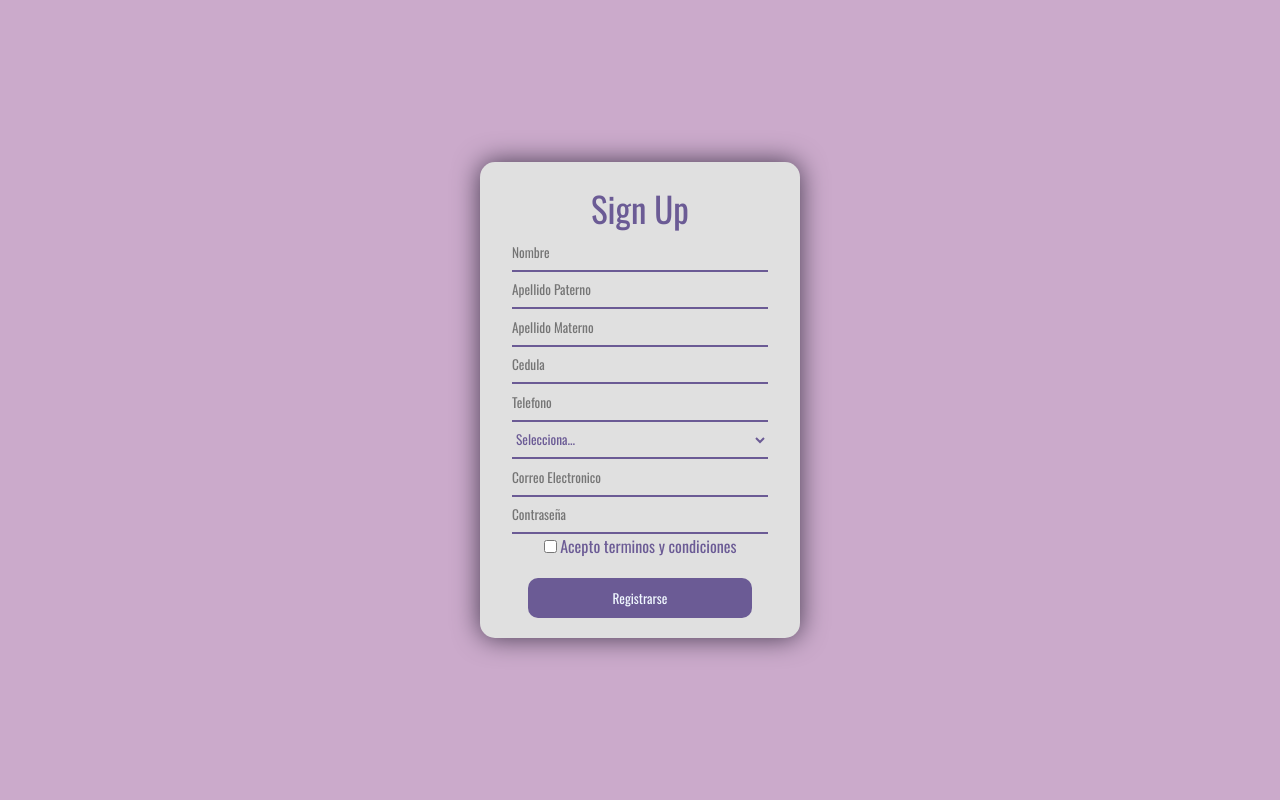
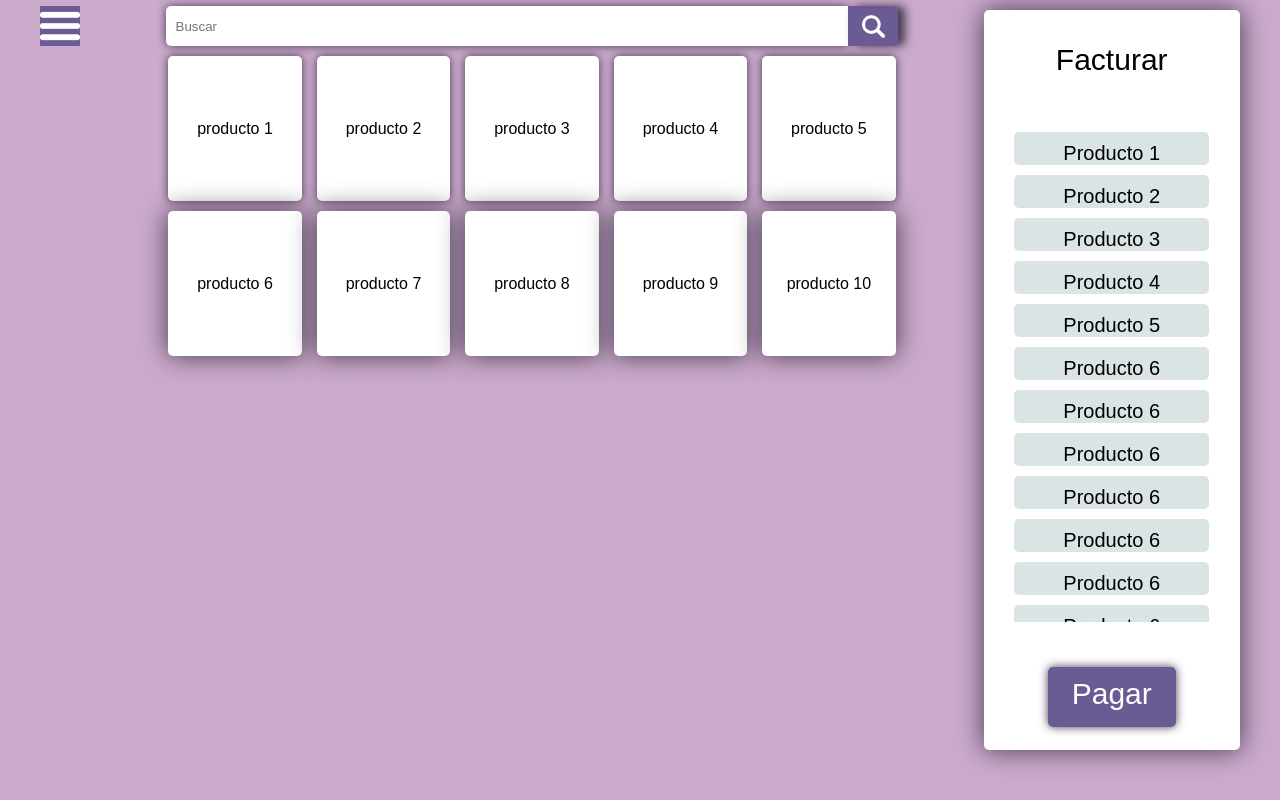
Before and after one commit to samuel-gamez/Aplicativo-Pos-para-Mi-pymes-en-Colombia, a Flask app: page /Registro in a window 1280 px wide. Run offline with Flask 3, Linux system fonts and the light colour scheme.

```diff
--- /dev/null
+++ b/Static/Js/Inicio.js
@@ -0,0 +1,6 @@
+$(document).ready(function () {
+    $(".menu_hamburguesa img").click(function () {
+        $(".opciones ul").toggleClass("show");
+        $("body").toggleClass("menu_abierto");
+    });
+});
--- a/Templates/Registro.html
+++ b/Templates/Registro.html
@@ -3,40 +3,100 @@
 <head>
     <meta charset="UTF-8">
     <meta name="viewport" content="width=device-width, initial-scale=1.0">
-    <link href="https://fonts.googleapis.com/css2?family=Oswald&display=swap" rel="stylesheet">
-    <link rel="stylesheet" href="{{ url_for('static', filename='Styles/StyleRegistro.css') }}">
+    <link rel="stylesheet" href="{{ url_for('static', filename='Styles/StyleInicio.css') }}">
+    <link href='https://unpkg.com/boxicons@2.1.4/css/boxicons.min.css' rel='stylesheet'>
+    <script src="https://code.jquery.com/jquery-3.6.4.min.js"></script>
+    <title>Inicio</title>
     <script src="https://ajax.googleapis.com/ajax/libs/jquery/3.5.1/jquery.min.js"></script>
-    <script src="{{ url_for('static', filename='js/Users.js') }}"></script>
-    <title>Registro</title>
-    <script type="text/javascript">
-        var registro_url = "{{ url_for('Registro') }}";
-    </script>
+    <script src="{{ url_for('static', filename='js/Inicio.js') }}"></script>
 </head>
 <body>
-    <div class="container">
-        <p>Sign Up</p>
-        <form class="form_1">
-            <input type="text" placeholder="Nombre" id="usu_nom" name="usu_nom">
-            <input type="text" placeholder="Apellido Paterno" id="usu_apep" name="usu_apep">
-            <input type="text" placeholder="Apellido Materno" id="usu_apem" name="usu_apem">
-            <input type="text" placeholder="Cedula" name="usu_ced" id="usu_ced">
-            <input type="text" placeholder="Telefono" name="usu_tel" id="usu_tel">
-            <select name="usu_sex" id="usu_sex" required>
-                <option value="" disabled selected>Selecciona...</option>
-                <option value="M">Masculino</option>
-                <option value="F">Femenino</option>
-                <option value="O">Otro</option>
-            </select>
-            <input type="email" placeholder="Correo Electronico" name="usu_correo" id="usu_correo">
-            <input type="password" placeholder="Contraseña" name="usu_password" id="usu_password">
-            <!-- <input type="password" placeholder="Confirma tu contraseña"> -->
-        </form>
-        <form class="form_2">
-            <input type="checkbox" name="veificacion">
-            <label for="veificacion">Acepto terminos y condiciones</label>
-        </form>
+    <div class="menu_hamburguesa">
+        <img src="{{ url_for('static', filename='Image/menu.png') }}">
+        <Section>
+            <div class="opciones">
+                <ul>
+                    <li>Recaudo</li>
+                    <li>Listado de facturas</li>
+                    <li>Ventas por cliente</li>
+                    <li>Cuadre de caja</li>
+                    <li>Movimiento de caja</li>
+                    <li>Comprobante informe diario</li>
+                    <li>Ventas por producto</li>
+                </ul>
+            </div>
+        </Section>
+    </div>
+    <div class="container_1">
+        <nav>
+            <input type="text" placeholder="Buscar">
+            <button>
+                <img src="{{ url_for('static', filename='Image/Lupa.png') }}">
+            </button>
+        </nav>
 
-        <button id="registroButton">Registrarse</button>
+        <section>
+            <div class="fila_1">
+                <div>
+                    <p>producto 1</p>
+                </div>
+                <div>
+                    <p>producto 2</p>
+                </div>
+                <div>
+                    <p>producto 3</p>
+                </div>
+                <div>
+                    <p>producto 4</p>
+                </div>
+                <div>
+                    <p>producto 5</p>
+                </div>
+            </div>
+
+            <div class="fila_2">
+                <div>
+                    <p>producto 6</p>
+                </div>
+                <div>
+                    <p>producto 7</p>
+                </div>
+                <div>
+                    <p>producto 8</p>
+                </div>
+                <div>
+                    <p>producto 9</p>
+                </div>
+                <div>
+                    <p>producto 10</p>
+                </div>
+            </div>
+        </section>
+    </div>
+
+
+    <div class="container_2">
+        <p>Facturar</p>
+
+        <section>
+            <div><p>Producto 1</p></div>
+            <div><p>Producto 2</p></div>
+            <div><p>Producto 3</p></div>
+            <div><p>Producto 4</p></div>
+            <div><p>Producto 5</p></div>
+            <div><p>Producto 6</p></div>
+            <div><p>Producto 6</p></div>
+            <div><p>Producto 6</p></div>
+            <div><p>Producto 6</p></div>
+            <div><p>Producto 6</p></div>
+            <div><p>Producto 6</p></div>
+            <div><p>Producto 6</p></div>
+        </section>
+
+        <button>
+            <p>Pagar</p>
+        </button>
+
     </div>
 </body>
 </html>
```
Also changed, not shown: Static/Styles/StyleIndex.css (+73 -0 lines), Static/Image/menu.png (added).
